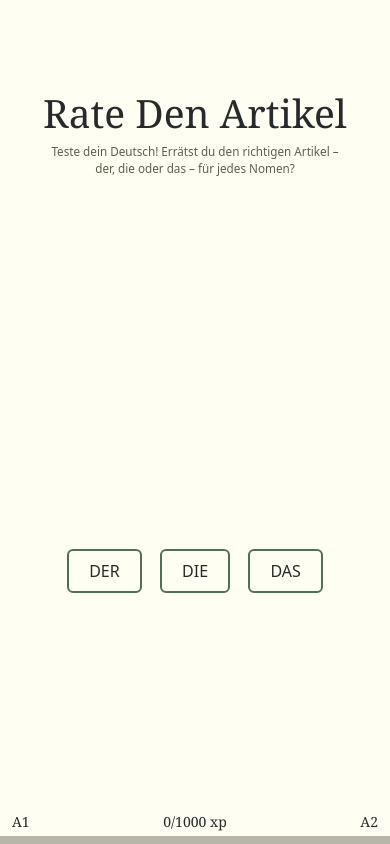
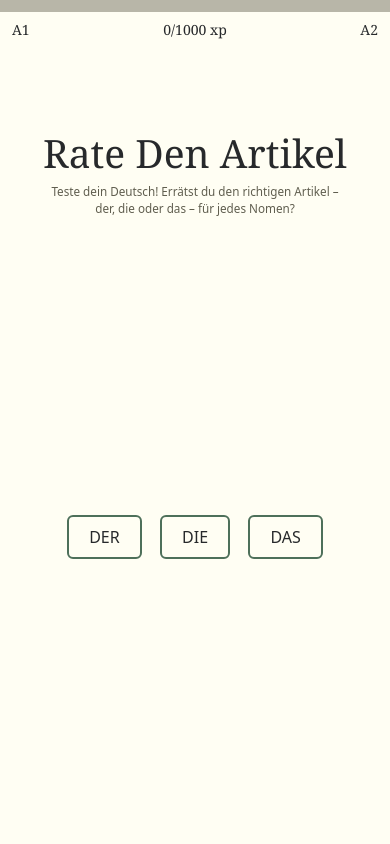
Before and after one commit to nicvlt/rate-den-artikel, a React (Vite) app in the folder frontend/: page / in a window 390 px wide. Built offline with nearby package versions, Linux system fonts and the light colour scheme; no server answers; a web font is replaced by a local one.

Commit message:
feat(frontend): change layout for mobile

```diff
--- a/frontend/src/App.jsx
+++ b/frontend/src/App.jsx
@@ -7,10 +7,17 @@ function App() {
   return (
     <ExperienceProvider>
       <div className='flex justify-center sm:items-center min-h-screen-mobile'>
-        <div className='flex flex-col items-center justify-between sm:max-h-[67%] sm:w-[550px] sm:gap-20'>
+        {/* Desktop layout */}
+        <div className='hidden sm:flex flex-col items-center justify-between sm:max-h-[67%] sm:w-[550px] sm:gap-20'>
           <Header />
           <Guessing />
           <ProgressBar />
+        </div>
+        {/* Mobile layout - ProgressBar/Header/Guessing */}
+        <div className='sm:hidden flex flex-col items-center'>
+          <ProgressBar />
+          <Header />
+          <Guessing />
         </div>
       </div>
     </ExperienceProvider>
--- a/frontend/src/components/progressbar/ProgressBar.jsx
+++ b/frontend/src/components/progressbar/ProgressBar.jsx
@@ -22,7 +22,8 @@ function ProgressBar() {
 
   return (
     <div id='progress-bar' className='w-full flex flex-col gap-1 items-center'>
-      <div id='progress-bar.text' className='w-full flex justify-between text-(--color-dark) font-serif text-sm relative px-3 sm:px-0'>
+      {/* Desktop: Text above progress bar */}
+      <div id='progress-bar.text' className='w-full hidden sm:flex justify-between text-(--color-dark) font-serif text-sm relative px-3 sm:px-0'>
         <div>{currentLevel}</div>
         <div className='relative'>
           <div
@@ -37,8 +38,26 @@ function ProgressBar() {
         </div>
         <div>{nextLevel}</div>
       </div>
-      <div id='progress-bar.container' className='w-full h-[8px] relative bg-(--color-muted-light) sm:rounded-xs'>
+
+      <div id='progress-bar.container' className='w-full h-[12px] sm:h-[8px] relative bg-(--color-muted-light) sm:rounded-xs'>
         <div id='progress-bar.fill' className='h-full bg-(--color-accent) absolute top-0 left-0 sm:rounded-xs transition-all duration-500' style={{ width: `${(xp / 1000) * 100}%` }}></div>
+      </div>
+
+      {/* Mobile: Text below progress bar */}
+      <div id='progress-bar.text-mobile' className='w-full flex sm:hidden justify-between text-(--color-dark) font-serif text-sm relative px-3 mt-1'>
+        <div>{currentLevel}</div>
+        <div className='relative'>
+          <div
+            className={`absolute top-full left-1/2 transform -translate-x-1/2 mt-2 px-2 py-1 bg-(--color-accent) text-white text-xs rounded shadow-lg transition-all duration-300 whitespace-nowrap ${
+              showNotification ? 'opacity-100 translate-y-0' : 'opacity-0 -translate-y-2 pointer-events-none'
+            }`}
+          >
+            {notificationText}
+            <div className='absolute bottom-full left-1/2 transform -translate-x-1/2 w-0 h-0 border-l-4 border-r-4 border-b-4 border-transparent border-b-(--color-accent)'></div>
+          </div>
+          {xp}/1000 xp
+        </div>
+        <div>{nextLevel}</div>
       </div>
     </div>
   )
```
